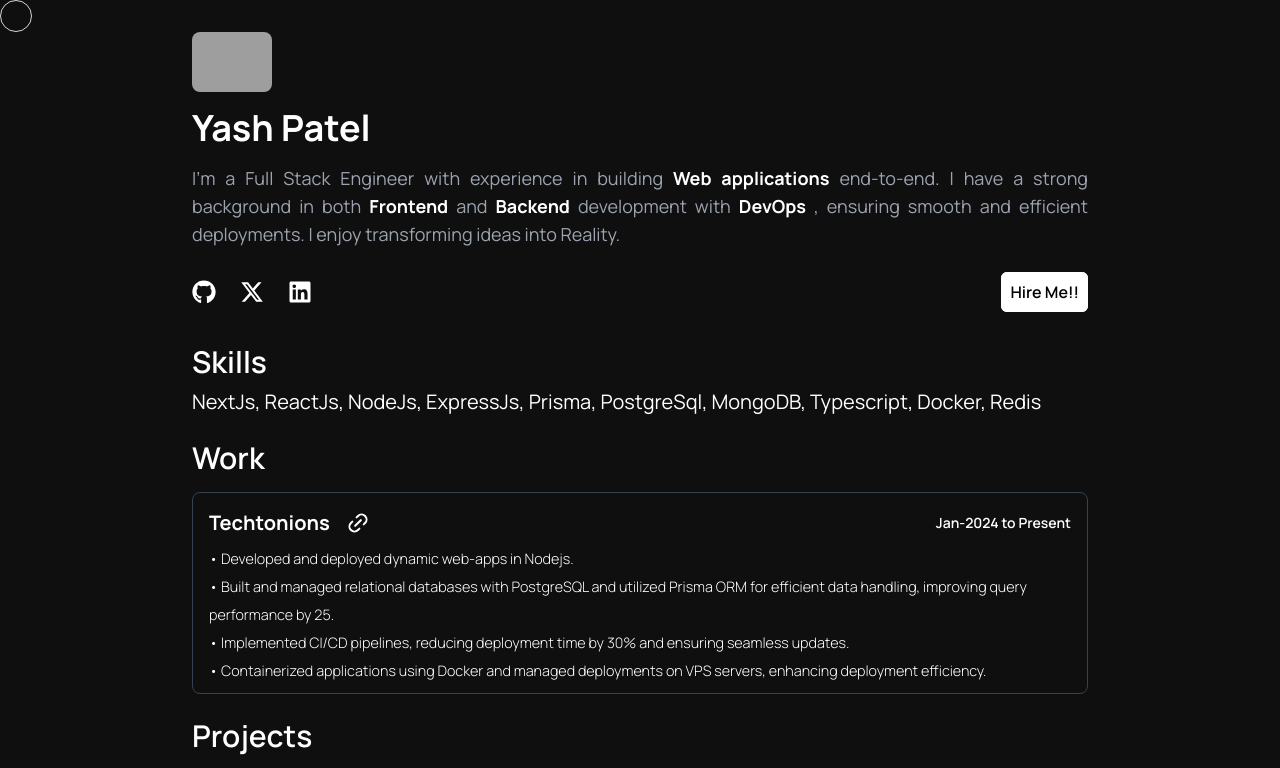
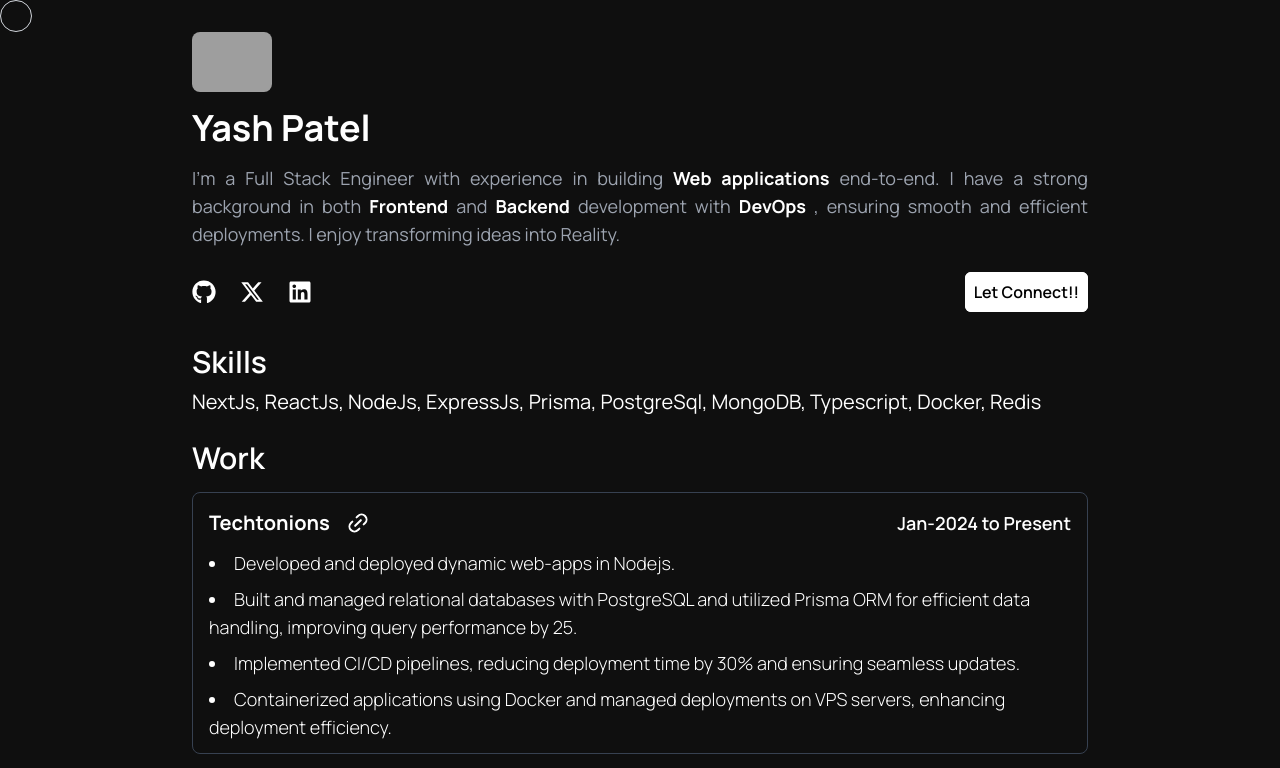
Before and after one commit to PatelYash7/yash-patel-profile, a Next.js app: page / in a window 1280 px wide. Shown: the top 768 px of the page. Built offline with nearby package versions, Linux system fonts and the light colour scheme; grey boxes are pictures that could not be loaded.

Commit message:
Updated the font size.

```diff
--- a/src/components/projects.tsx
+++ b/src/components/projects.tsx
@@ -79,7 +79,7 @@ const ProjectCard = ({
               </Link>
             </div>
           </div>
-          <div className="text-[0.9rem] font-light whitespace-pre-line leading-6">
+          <div className="text-lg  font-light whitespace-pre-line leading-7">
             <ul className="list-disc list-inside">
               {projectDetails.projectDescription
                 .split("\n")
--- a/src/components/social-handle.tsx
+++ b/src/components/social-handle.tsx
@@ -22,7 +22,7 @@ export const SocialHandles = () => {
             target="_blank"
             className="bg-white py-2 px-2 rounded-md cursor-pointer text-black hover:bg-gray-900 border-[0.1px] border-white hover:border-[0.1px] hover:border-white  duration-300 font-semibold hover:text-white"
           >
-            Hire Me!!
+            Let Connect!!
           </Link>
         </div>
       </div>
--- a/src/components/work-experience.tsx
+++ b/src/components/work-experience.tsx
@@ -11,20 +11,22 @@ export const WorkExperience = () => {
             <div className="text-xl flex gap-4 font-bold py-2 ">
               Techtonions
               <div className="flex items-center space-x-4">
-                <Link href={"https://www.techtonions.com/services/"} target="_blank">
+                <Link
+                  href={"https://www.techtonions.com/services/"}
+                  target="_blank"
+                >
                   <Link2 className=" -rotate-45 hover:scale-110 cursor-pointer " />
                 </Link>
               </div>
             </div>
-            <div className="text-sm font-semibold">
-                Jan-2024 to Present
-            </div>
+            <div className="text-lg font-semibold">Jan-2024 to Present</div>
           </div>
-          <div className="text-[0.9rem] font-light leading-7  whitespace-pre-line">
-            {"Developed and deployed dynamic web-apps in Nodejs.\n  Built and managed relational databases with PostgreSQL and utilized Prisma ORM for efficient data handling, improving query performance by 25.\n Implemented CI/CD pipelines, reducing deployment time by 30% and ensuring seamless updates.\nContainerized applications using Docker and managed deployments on VPS servers, enhancing deployment efficiency."
-              .split("\n")
-              .map((sentence) => `• ${sentence}`)
-              .join("\n")}
+          <div className="text-lg font-light leading-7  whitespace-pre-line">
+            <ul className=" list-disc list-inside">
+              {"Developed and deployed dynamic web-apps in Nodejs.\n  Built and managed relational databases with PostgreSQL and utilized Prisma ORM for efficient data handling, improving query performance by 25.\n Implemented CI/CD pipelines, reducing deployment time by 30% and ensuring seamless updates.\nContainerized applications using Docker and managed deployments on VPS servers, enhancing deployment efficiency."
+                .split("\n")
+                .map((sentence) => <li key={sentence.charAt(0)} className="py-1">{sentence}</li>)}
+            </ul>
           </div>
         </div>
       </div>
```
